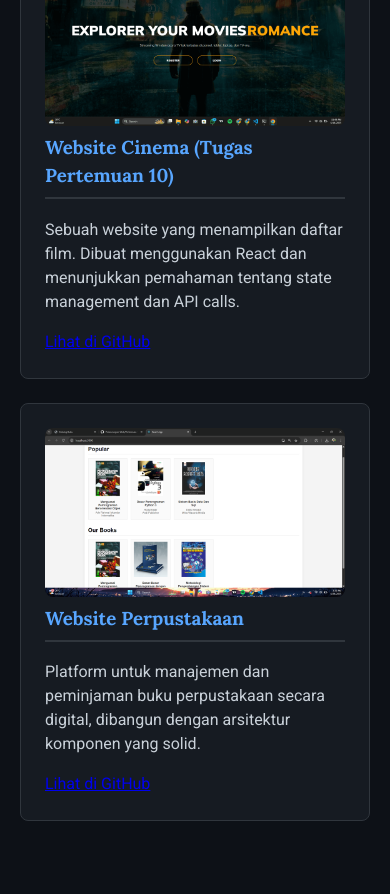
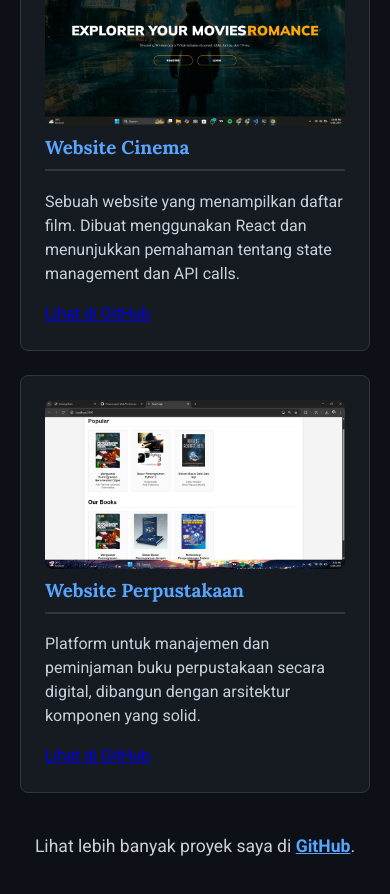
Before and after one commit to mhdhkl7/my-portofolio, a React (Vite) app: page / in a window 390 px wide. Shown: the part 1100-1994 px from the top of the page. Built offline with nearby package versions, Linux system fonts and the light colour scheme.

Commit message:
initial commit: fix mobile display

```diff
--- a/src/App.css
+++ b/src/App.css
@@ -1,7 +1,5 @@
 /* App.css */
 @import url("https://fonts.googleapis.com/css2?family=Roboto:wght@400;700&family=Lora:wght@400;700&display=swap");
-
-/* ... (seluruh variabel warna dark & light mode anda tetap di sini) ... */
 
 /* === DARK MODE (DEFAULT) === */
 :root {
@@ -32,8 +30,9 @@
   --border-color: #e1e4e8;
 }
 
-
+/* --- Global Styles --- */
 body {
+  margin: 0;
   background-color: var(--background-color);
   color: var(--text-color);
   font-family: var(--font-body);
@@ -63,10 +62,7 @@
   max-width: 1100px;
   margin: 0 auto;
   padding: 0 20px;
-  flex-grow: 1; /* Memastikan main content mengisi ruang */
 }
-
-/* ... sisa kode css anda dari sini ke bawah tetap sama persis ... */
 
 .theme-toggle {
   background: none;
@@ -81,6 +77,7 @@
 .theme-toggle:hover {
   background-color: var(--highlight-color);
   color: var(--primary-color);
+  opacity: 0.8;
 }
 
 .header {
@@ -152,17 +149,26 @@
   color: var(--header-text-color);
   margin-bottom: 3rem;
 }
+
+/* === PERBAIKAN DI SINI === */
 .skills-grid {
   display: grid;
   grid-template-columns: repeat(2, 1fr);
-  gap: 2rem;
+  gap: 2.5rem; /* Sedikit perlebar jarak antar kartu */
   text-align: left;
+  max-width: 900px; /* Batasi lebar grid agar tidak terlalu ke tepi */
+  margin: 0 auto; /* Buat grid menjadi di tengah section */
 }
+
 .skill-category {
   background-color: var(--card-background);
   border: 1px solid var(--border-color);
   padding: 1.5rem;
   border-radius: var(--border-radius);
+  transition: transform 0.2s ease-in-out;
+}
+.skill-category:hover {
+    transform: translateY(-5px); /* Efek mengangkat saat di-hover */
 }
 .skill-category h3 {
   font-family: var(--font-heading);
@@ -231,17 +237,18 @@
 }
 .btn-submit:hover {
   background-color: var(--secondary-highlight);
+  opacity: 0.8;
 }
-.social-links {
-  margin-top: 2rem;
-}
+
 .social-links a {
   margin: 0 15px;
   color: var(--highlight-color);
   font-size: 2rem;
+  transition: opacity 0.2s ease-in-out;
 }
-
-/* Tambahkan ini di bagian paling bawah App.css */
+.social-links a:hover {
+    opacity: 0.7;
+}
 
 .footer {
   text-align: center;
@@ -250,57 +257,43 @@
   font-size: 0.9rem;
 }
 
-/* ======================================================= */
-/* ===         RESPONSIVE MEDIA QUERIES          === */
-/* ======================================================= */
-
-/* --- Untuk Tablet (Lebar layar maks 768px) --- */
+/* === MEDIA QUERIES === */
 @media (max-width: 768px) {
   .skills-grid {
-    grid-template-columns: 1fr; /* Ubah grid jadi 1 kolom */
+    grid-template-columns: 1fr;
   }
-
   .home-title {
-    font-size: 2.5rem; /* Perkecil ukuran judul utama */
+    font-size: 2.5rem;
   }
-
   .skills-title,
   .contact-title {
-    font-size: 2rem; /* Perkecil judul section */
+    font-size: 2rem;
   }
-
   .header-nav a {
-    margin-left: 15px; /* Kurangi jarak antar menu */
+    margin-left: 15px;
     font-size: 1rem;
   }
 }
 
-
-/* --- Untuk HP (Lebar layar maks 480px) --- */
 @media (max-width: 480px) {
   .header {
-    flex-direction: column; /* Ubah header jadi vertikal */
+    flex-direction: column;
     gap: 1rem;
   }
-
   .home-profile-pic {
-    width: 150px; /* Perkecil foto profil */
+    width: 150px;
     height: 150px;
   }
-
   .home-title {
-    font-size: 2rem; /* Perkecil lagi judul utama */
+    font-size: 2rem;
   }
-
   .dynamic-text {
-    min-width: auto; /* Hapus lebar minimum teks dinamis */
+    min-width: auto;
   }
-
   .home-subtitle {
     font-size: 1rem;
   }
-
   .skills-grid {
-    gap: 1.5rem; /* Kurangi jarak antar kartu */
+    gap: 1.5rem;
   }
 }
--- a/src/components/Projects.jsx
+++ b/src/components/Projects.jsx
@@ -8,23 +8,34 @@
         {/* Proyek 1 - Tugas Pertemuan 10 */}
         <div className="skill-category">
           <img src="/images/project2.png" alt="Proyek Website Cinema" style={{ width: '100%', borderRadius: '8px' }}/>
-          <h3>Website Cinema (Tugas Pertemuan 10)</h3>
+          <h3>Website Cinema</h3>
           <p>
             Sebuah website yang menampilkan daftar film. Dibuat menggunakan React dan menunjukkan pemahaman tentang state management dan API calls.
           </p>
-          <a href="https://github.com/mhdhkl7/Perancangan-Web/tree/main/Pertemuan%2010" target="_blank" rel="noopener noreferrer">Lihat di GitHub</a>
+          <a href="https://github.com/mhdhkl7" target="_blank" rel="noopener noreferrer" className="btn-project">
+            Lihat di GitHub
+          </a>
         </div>
 
-        {/* Proyek 2 */}
+        {/* Proyek 2 - Tugas Pertemuan 12*/}
         <div className="skill-category">
           <img src="/images/project1.png" alt="Proyek Perpustakaan" style={{ width: '100%', borderRadius: '8px' }}/>
           <h3>Website Perpustakaan</h3>
           <p>
             Platform untuk manajemen dan peminjaman buku perpustakaan secara digital, dibangun dengan arsitektur komponen yang solid.
           </p>
-          <a href="https://github.com/mhdhkl7/Perancangan-Web/tree/main/Pertemuan%2012" target="_blank" rel="noopener noreferrer">Lihat di GitHub</a>
+          <a href="https://github.com/mhdhkl7" target="_blank" rel="noopener noreferrer" className="btn-project">
+            Lihat di GitHub
+          </a>
         </div>
       </div>
+      <p className="view-more" style={{ marginTop: '2.5rem', fontSize: '1.1rem' }}>
+        Lihat lebih banyak proyek saya di{' '}
+        <a href="https://github.com/mhdhkl7" target="_blank" rel="noopener noreferrer" style={{ color: 'var(--highlight-color)', fontWeight: 'bold' }}>
+          GitHub
+        </a>
+        .
+      </p>
     </section>
   );
 };
```
